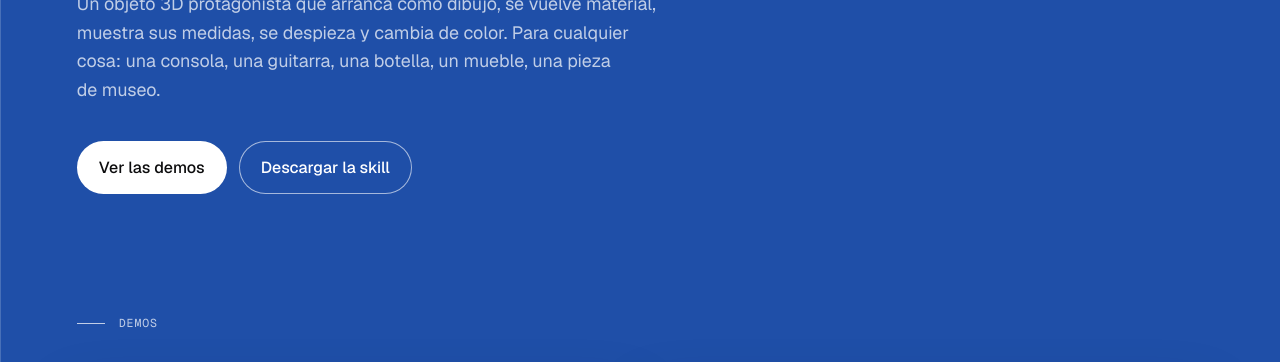
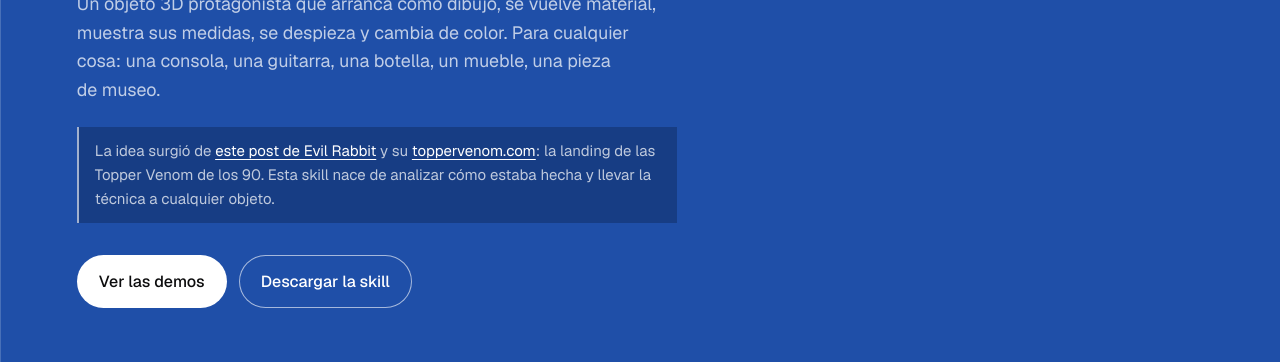
Before and after one commit to nachoiannella/scroll-3d-landing, a plain HTML site: page index.html in a window 1280 px wide. Shown: the part 438-800 px from the top of the page. Drawn offline with nearby package versions, Linux system fonts and the light colour scheme.

Commit message:
Credit Evil Rabbit's toppervenom.com as the origin of the idea
- README, home page and SKILL.md now link the original post and site
- Correct the reference case: its 3D model is an AI reconstruction from
  archive material and generated views, not a physical scan

Co-Authored-By: Claude Opus 5.5 <noreply@anthropic.com>

```diff
--- a/home.css
+++ b/home.css
@@ -36,6 +36,8 @@ a { color: inherit; }
 h1 { font: 400 clamp(48px, 7.6vw, 120px)/.94 var(--serif); letter-spacing: -0.035em; margin: 0; text-wrap: balance; }
 h1 em, .big em { font-style: italic; }
 .lede { font-size: clamp(17px, 1.4vw, 20px); color: var(--fg-dim); max-width: 600px; margin: 28px 0 36px; text-wrap: pretty; }
+.origin { max-width: 600px; margin: -14px 0 32px; padding: 12px 16px; border-left: 2px solid rgba(255,255,255,.6); background: rgba(10, 28, 64, .35); color: var(--fg-dim); font-size: 15px; }
+.origin a { color: #fff; text-underline-offset: 3px; }
 .cta { display: flex; gap: 12px; flex-wrap: wrap; }
 .btn { display: inline-flex; padding: 14px 22px; border-radius: 999px; background: #fff; color: var(--ink); text-decoration: none; font-weight: 500; transition: transform 160ms var(--ease), background-color 200ms ease; }
 .btn:active { transform: scale(.97); }
--- a/index.html
+++ b/index.html
@@ -30,6 +30,7 @@
       <p class="kicker mono">Una skill de Claude · HTML + CSS + JS + Three.js</p>
       <h1>Landings donde el objeto<br /><em>se arma al scrollear.</em></h1>
       <p class="lede">Un objeto 3D protagonista que arranca como dibujo, se vuelve material, muestra sus medidas, se despieza y cambia de color. Para cualquier cosa: una consola, una guitarra, una botella, un mueble, una pieza de museo.</p>
+      <p class="origin">La idea surgió de <a href="https://x.com/evilrabbit_/status/2120605106425167882">este post de Evil Rabbit</a> y su <a href="https://toppervenom.com">toppervenom.com</a>: la landing de las Topper Venom de los 90. Esta skill nace de analizar cómo estaba hecha y llevar la técnica a cualquier objeto.</p>
       <div class="cta">
         <a class="btn" href="#demos">Ver las demos</a>
         <a class="btn btn--ghost" href="scroll-3d-landing.skill" download>Descargar la skill</a>
@@ -114,6 +115,7 @@ cp -r scroll-3d-landing/scroll-3d-landing ~/.claude/skills/</code></pre>
   </main>
 
   <footer class="foot mono">
+    <p>Idea original: <a href="https://x.com/evilrabbit_/status/2120605106425167882">Evil Rabbit</a> y <a href="https://toppervenom.com">toppervenom.com</a> (zapatillas diseñadas por Paulo Ibarra)</p>
     <p>Código bajo <a href="LICENSE">licencia MIT</a> · Modelo de la Stratocaster: <a href="https://sketchfab.com/3d-models/fender-stratocaster-guitar-15a37147641b4c1b963bb494b234593f">"Fender Stratocaster Guitar"</a> de Ryan_Nein, <a href="https://creativecommons.org/licenses/by/4.0/">CC BY 4.0</a> · <a href="https://threejs.org">Three.js</a></p>
     <p>Demos de homenaje, no oficiales. Game Boy es marca registrada de Nintendo; Fender y Stratocaster, de Fender Musical Instruments Corporation.</p>
   </footer>
```
Also changed, not shown: 5 other files.
